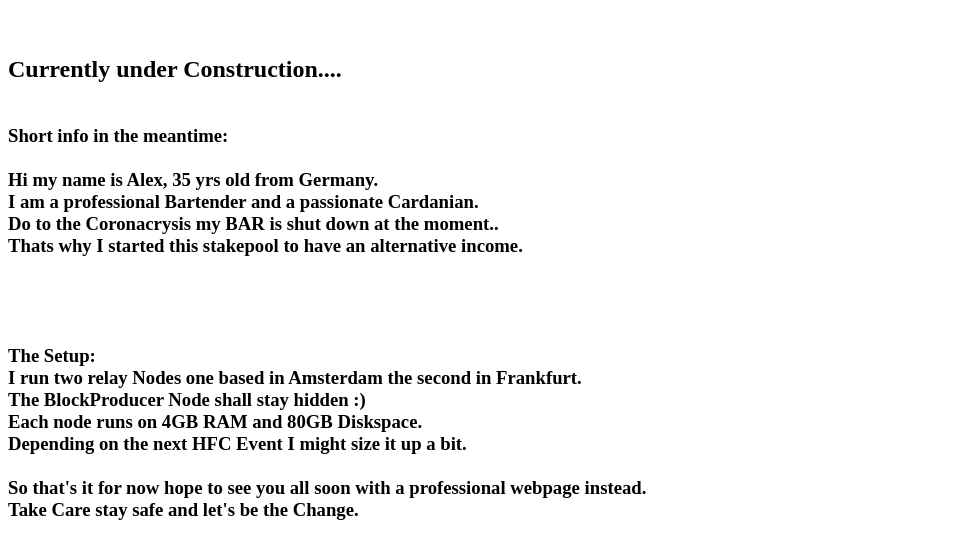
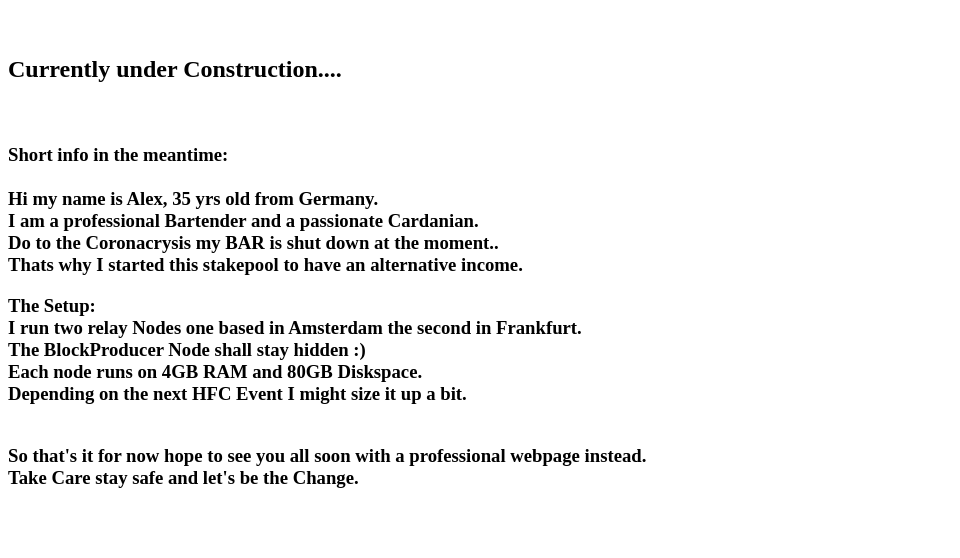
Before and after one commit to adaexperience/adaexperience.github.io, a plain HTML site: page index.html in a window 1280 px wide. Shown: the part 48-606 px from the top of the page, without its empty margins (0-960 px from the left). Drawn offline with Linux system fonts and the light colour scheme.

Commit message:
Update index.html

```diff
--- a/index.html
+++ b/index.html
@@ -7,24 +7,24 @@
     Currently under Construction....
   </h2>
   <h3>
-  <br>
+  <br><p>
   Short info in the meantime:<br><br>
   Hi my name is Alex, 35 yrs old from Germany.<br>
   I am a professional Bartender and a passionate Cardanian.<br>
   Do to the Coronacrysis my BAR is shut down at the moment..<br>
-  Thats why I started this stakepool to have an alternative income.<br><br><br><br><br>
+  Thats why I started this stakepool to have an alternative income.<br></p>
 
-
+  <p>
  The Setup:<br>
   I run two relay Nodes one based in Amsterdam the second in Frankfurt.<br>
   The BlockProducer Node shall stay hidden :)<br>
   Each node runs on 4GB RAM and 80GB Diskspace. <br>
-  Depending on the next HFC Event I might size it up a bit. <br><br>
+    Depending on the next HFC Event I might size it up a bit. <br><br></p><p>
     So that's it for now hope to see you all soon with a professional webpage instead.<br>
     Take Care stay safe and let's be the Change.
 
 
-
+    </p>
   </h3>
 
 
```
